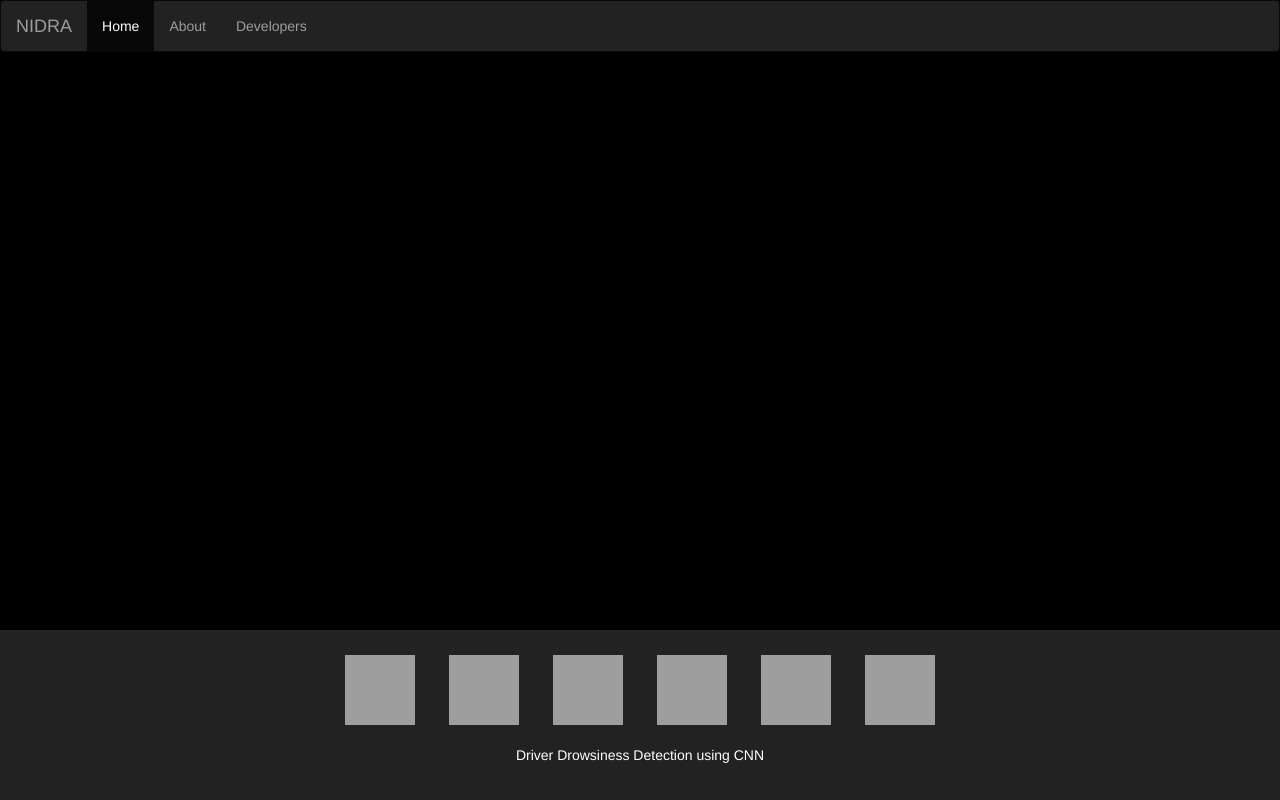
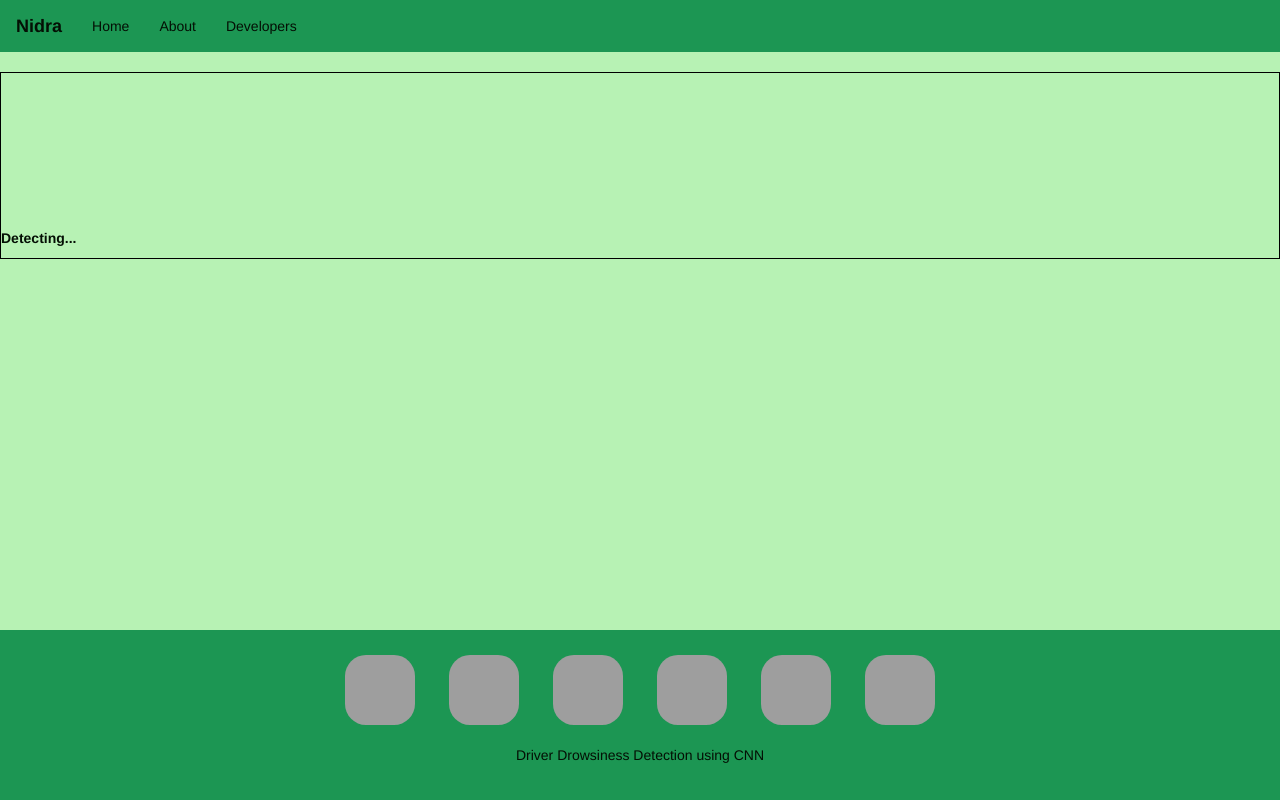
Before and after one commit to prajapati-rasik/Driver-drowsiness-detection-webapp, a Django app: page /api in a window 1280 px wide. Run offline with Django 3.2, Linux system fonts and the light colour scheme; some libraries are stand-ins or nearby versions; grey boxes are pictures that could not be loaded.

Commit message:
Template changes

```diff
--- a/driver_drowsiness/templates/about.html
+++ b/driver_drowsiness/templates/about.html
@@ -6,7 +6,7 @@
     Driver drowsiness detection project detects whether eyes are close or open
     using Convolutional Neural Network. <br />You can use model built within the
     application or you can use api
-    'https://driver-nidra-detection.herokuapp.com/'.
+    'https://driver-drowsiness-detection-api.onrender.com''.
   </p>
   <br /><br /><br />
   <h3>Library and Framework</h3>
@@ -14,7 +14,7 @@
     <li class="list-inline-item">openCV</li>
     <li class="list-inline-item">Django</li>
     <li class="list-inline-item">Tensorflow - Keras</li>
-    <li class="list-inline-item">Heroku</li>
+    <li class="list-inline-item">Render</li>
     <li class="list-inline-item">Flask</li>
   </ul>
 </div>
--- a/driver_drowsiness/templates/base.html
+++ b/driver_drowsiness/templates/base.html
@@ -12,8 +12,13 @@
     <script src="https://maxcdn.bootstrapcdn.com/bootstrap/3.4.1/js/bootstrap.min.js"></script>
     <title>Nidra</title>
     <style>
+      body {
+        background-color: #b7f2b4;
+        color: rgba(4, 15, 4);
+      }
+
       footer {
-        background-color: #222;
+        background-color: #1c9653;
         padding: 25px;
         position: fixed;
         left: 0;
@@ -21,17 +26,26 @@
         width: 100%;
       }
 
+      .topp {
+        background-color: #1c9653;
+        color: rgba(4, 15, 4);
+      }
+
+      .item {
+        color: rgba(4, 15, 4);
+      }
+
       .button-encloser {
-        background-color: #000;
+        background-color: #b7f2b4;
         width: 100%;
         position: relative;
         padding-top: 100px;
       }
 
       #videoElement {
-	    width: 500px;
-	    height: 375px;
-	    background-color: #666;
+        width: 500px;
+        height: 375px;
+        background-color: #b7f2b4;
       }
 
       .feed {
@@ -42,13 +56,14 @@
       }
 
       .about {
-        background-color: #000;
-        color: rgba(255, 255, 255, 0.568);
+        background-color: #b7f2b4;
+        color: rgba(4, 15, 4);
       }
 
       .i1 {
         height: 70px;
         width: 70px;
+        border-radius: 30%;
       }
 
       @media (max-width: 780px) {
@@ -62,28 +77,18 @@
     </style>
   </head>
 
-  <body style="background-color: #000; color: #fff">
+  <body>
     <div class="topp">
-      <nav class="navbar navbar-inverse">
+      <nav class="navbar">
         <div class="container-fluid">
           <div class="navbar-header">
-            <button
-              type="button"
-              class="navbar-toggle"
-              data-toggle="collapse"
-              data-target="#myNavbar"
-            >
-              <span class="icon-bar"></span>
-              <span class="icon-bar"></span>
-              <span class="icon-bar"></span>
-            </button>
-            <a class="navbar-brand" href="#">NIDRA</a>
+            <a class="navbar-brand item" href="/"><b>Nidra</b></a>
           </div>
           <div class="collapse navbar-collapse" id="myNavbar">
             <ul class="nav navbar-nav">
-              <li class="active"><a href="/">Home</a></li>
-              <li><a href="/about">About</a></li>
-              <li><a href="/developer">Developers</a></li>
+              <li><a class="item" href="/">Home</a></li>
+              <li><a class="item" href="/about">About</a></li>
+              <li><a class="item" href="/developer">Developers</a></li>
             </ul>
           </div>
         </div>
@@ -134,17 +139,17 @@
             <div class="col-sm-1">
               <img
                 class="i1"
-                src="https://dailysmarty-production.s3.amazonaws.com/uploads/post/img/509/feature_thumb_heroku-logo.jpg"
+                src="https://user-images.githubusercontent.com/98330/63813335-20cd4b80-c8e2-11e9-9c04-e4dbf7285aa1.png"
                 class="img-circle"
-                alt="Image"
+                alt="numpy"
               />
             </div>
             <div class="col-sm-1">
               <img
                 class="i1"
-                src="https://user-images.githubusercontent.com/98330/63813335-20cd4b80-c8e2-11e9-9c04-e4dbf7285aa1.png"
+                src="https://static.djangoproject.com/img/logos/django-logo-positive.png"
                 class="img-circle"
-                alt="Image"
+                alt="django"
               />
             </div>
             <div class="col-sm-1"></div>
--- a/driver_drowsiness/templates/camera.html
+++ b/driver_drowsiness/templates/camera.html
@@ -1,9 +1,64 @@
-{% extends 'base.html' %} {% block content %}
+{% extends 'base.html' %}
+{% block content %}
+{% load static %}
 <div style="border: 1px solid black">
-  {% if isApiUsed == 1 %}
-  <img class="feed" src="/video_feed_api" />
-  {% endif %} {% if isApiUsed == 0 %}
-  <img class="feed" src="/video_feed_model" />
-  {% endif %}
+  <video id="video" autoplay></video>
+  <canvas id="canvas" style="display: none;"></canvas>
+  <p style="font-weight: bold;" id="prediction">Detecting...</p>
+  <script>
+    const video = document.getElementById("video");
+    const canvas = document.getElementById("canvas");
+    const predictionText = document.getElementById("prediction");
+    let score = 0;
+
+    // Start Camera
+    navigator.mediaDevices.getUserMedia({ video: true })
+        .then(stream => video.srcObject = stream)
+        .catch(error => console.error("Error accessing camera:", error));
+
+    function playAudio() {
+      document.getElementById("audioPlayer").play();
+    }
+
+    function pauseAudio() {
+      document.getElementById("audioPlayer").pause();
+    }
+
+    function captureFrameAndSend() {
+      const context = canvas.getContext("2d");
+      canvas.width = video.videoWidth;
+      canvas.height = video.videoHeight;
+      context.drawImage(video, 0, 0, canvas.width, canvas.height);
+
+      const imageData = canvas.toDataURL("image/jpeg");
+
+      fetch("/video_feed_api", {
+          method: "POST",
+          headers: { "Content-Type": "application/json" },
+          body: JSON.stringify({ image: imageData })
+      })
+      .then(response => response.json())
+      .then(data => {
+          predictionText.innerText = "Prediction: " + data.prediction;
+          if(data.prediction == "Closed"){
+            score++;
+          }else{
+            score--;
+          }
+          if(score < 0){
+            score = 0;
+          }
+          if(score > 1){
+            playAudio();
+          }else{
+            pauseAudio();
+          }
+      })
+      .catch(err => console.error(err));
+    }
+
+    // Send frame every 2 seconds
+    setInterval(captureFrameAndSend, 2000);
+  </script>
 </div>
 {% endblock %}
```
Also changed, not shown: driver_drowsiness/templates/developers.html (+4 -6 lines), driver_drowsiness/templates/home.html (+8 -2 lines), 1 other file.
